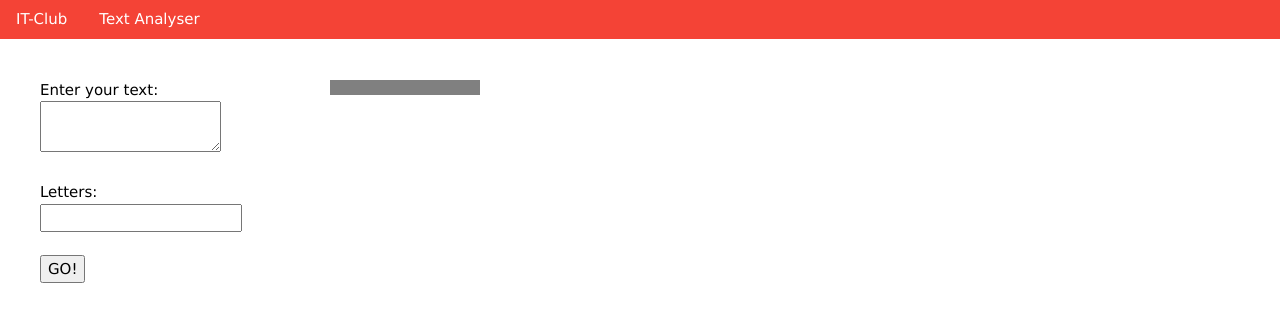
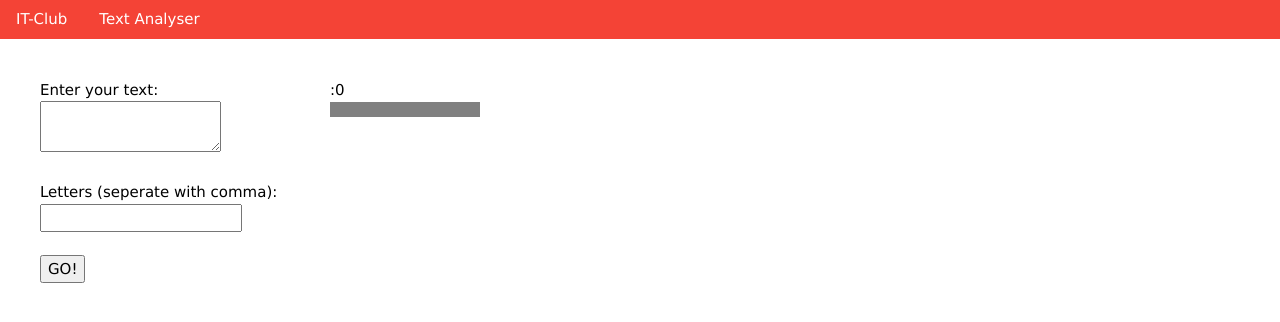
Before and after one commit to mustafaertekin/text-analyser, a plain HTML site: page index.html in a window 1280 px wide. Both pictures are taken after a click on the button "GO!". Drawn offline with Linux system fonts and the light colour scheme.

Commit message:
added .append()

```diff
--- a/js/main.js
+++ b/js/main.js
@@ -20,8 +20,10 @@ $("#goButton").on("click", function () {
         totalValue += value;
         average = totalValue / myMap.size;
         let valueProgress = Math.ceil(average) * 10 * value;
+        $("#right-column").append(`<div>${key}:${value}</div>`);
         $("#right-column").append("<progress max='100'><p></p></progress>");
         $("#right-column>progress:last").addClass(getColor(value)).attr('value', valueProgress);
+
     });
 
     // returns the color according to the average
```
Also changed, not shown: index.html (+1 -1 lines).
